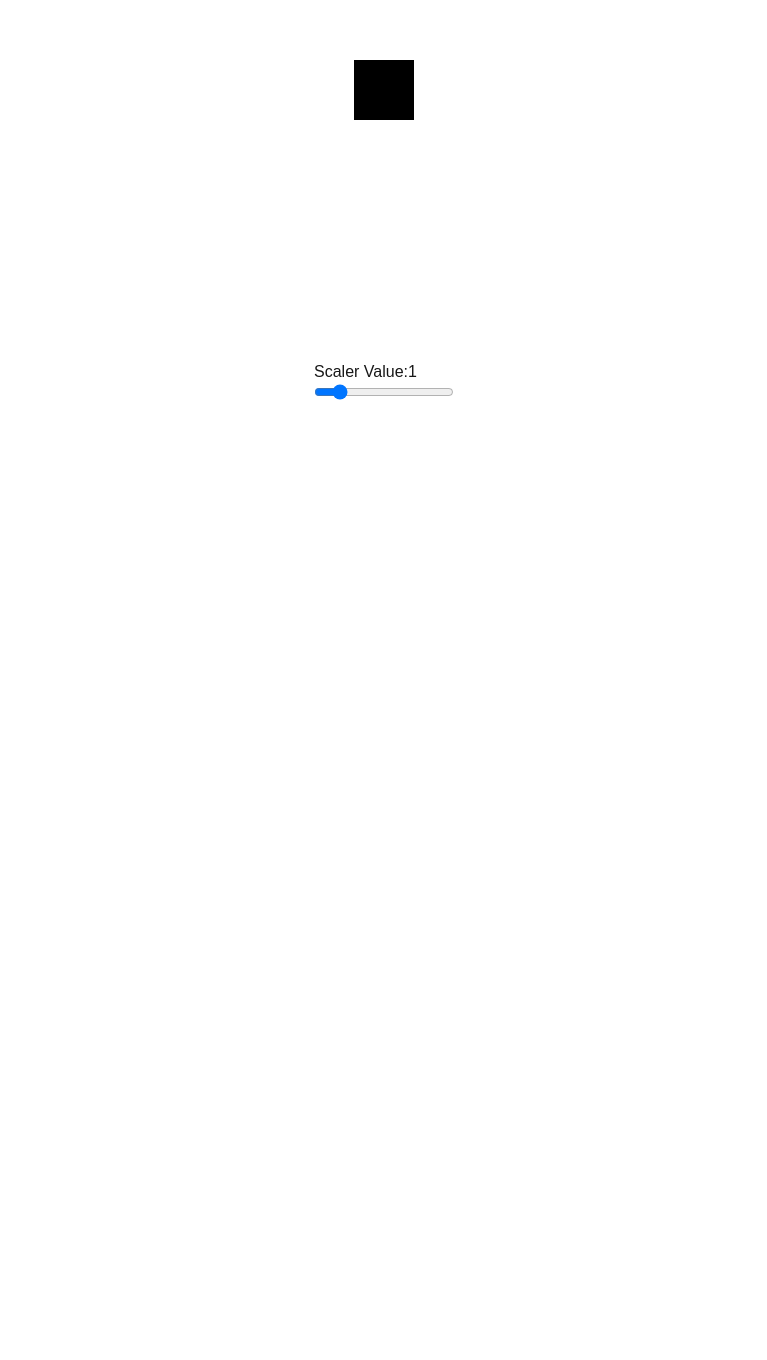
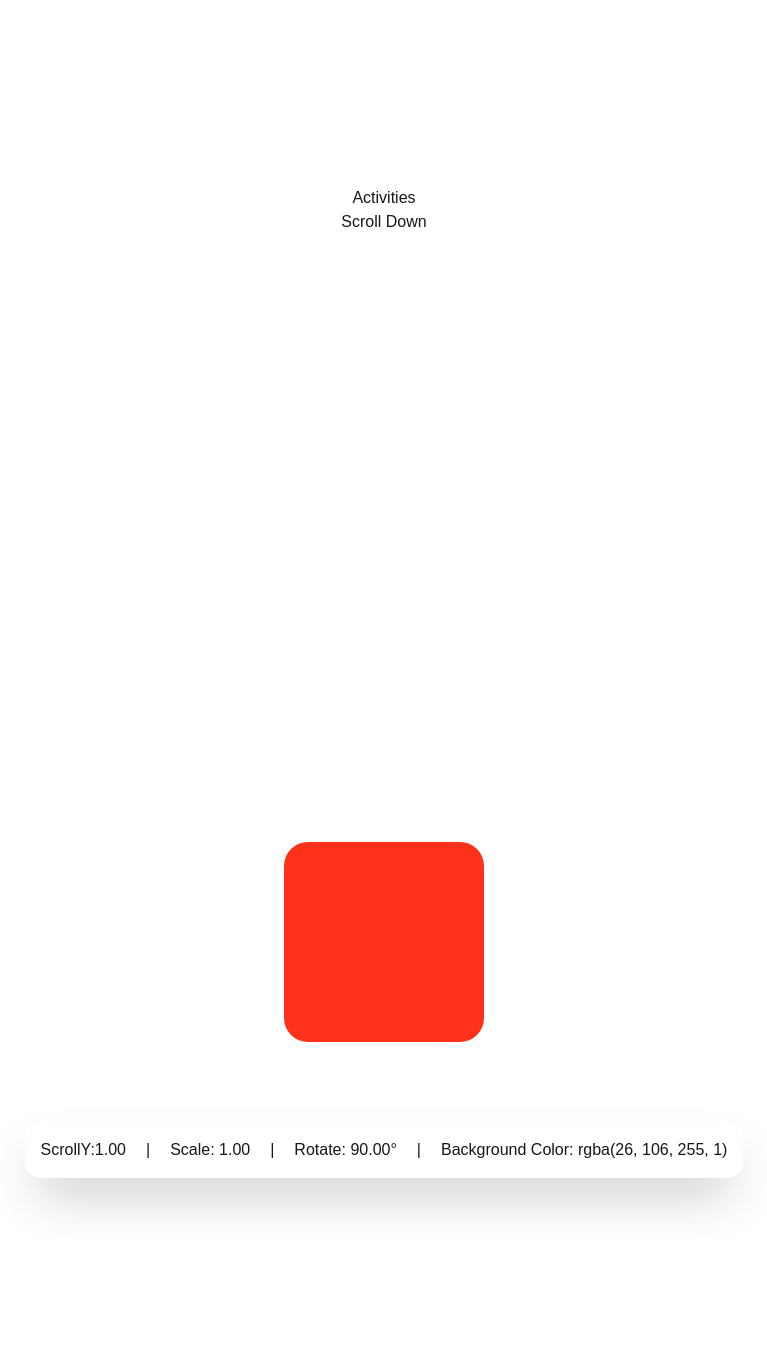
Before and after one commit to Rickson0628/Framer-Motion, a Next.js app: page / in a window 1280 px wide. Shown: the part 190-1550 px from the top of the page, without its empty margins (256-1023 px from the left). Before the commit the page ends 800 px from the top, so only its background shows below. Built offline with nearby package versions, Linux system fonts and the light colour scheme.

Commit message:
learn scrollY and transform

```diff
--- /dev/null
+++ b/app/components/Landing.tsx
@@ -0,0 +1,12 @@
+import React from 'react';
+
+const Landing = () => {
+  return (
+    <div className="h-[100vh] flex flex-col justify-center items-center">
+      <div>Activities</div>
+      <div>Scroll Down</div>
+    </div>
+  );
+};
+
+export default Landing;
--- /dev/null
+++ b/app/components/RotatingBox.tsx
@@ -0,0 +1,67 @@
+import React, { useState, useRef } from 'react';
+import { motion, useScroll, useMotionValueEvent, useTransform } from 'motion/react'
+
+const RotatingBox = () => {
+  const [y, setY] = useState(0);
+  const [curScale, setCurScale] = useState(1);
+  const [bg, setBg] = useState("#F5F200")
+  const [curRotate, setCurRotate] = useState(-90)
+  const sectionRef = useRef(null);
+  const { scrollYProgress } = useScroll({ target: sectionRef, offset: ["start end", "end end"], });
+  useMotionValueEvent(scrollYProgress, "change", (latest) => {
+    console.log(latest)
+    setY(Number(latest))
+  })
+
+
+
+
+
+  const scale = useTransform(scrollYProgress, [0, 0.8, 1], [1, 1.2, 1])
+  const rotate = useTransform(scrollYProgress, [0, 0.8, 1], [-90, 0, 90])
+   const backgroundColor = useTransform(
+    scrollYProgress,
+    [0, 0.33, 0.9, 1],
+    ["#FF311A", "#48FF1A", "#FF1AE0", "#1A6AFF"]
+  );
+
+  useMotionValueEvent(scale, "change", (latest) => {
+
+    setCurScale(Number(latest))
+  });
+
+
+  useMotionValueEvent(rotate, "change", (latest) => {
+
+    setCurRotate(Number(latest))
+  });
+
+
+  useMotionValueEvent(backgroundColor, "change", (latest) => {
+
+    setBg(latest)
+  });
+
+  return (
+
+    <section ref={sectionRef} className="relative h-[180vh] ">
+
+      <div className="sticky top-0 flex flex-col gap-20 h-screen items-center justify-center">
+        <motion.div style={{ scale, rotate, backgroundColor }} className=' w-50 h-50 rounded-3xl flex flex-col justify-center items-center ' />
+
+        <div className=' flex gap-5 justify-center items-center p-4 bg-white/5 rounded-2xl shadow-2xl '>
+          <div>ScrollY:{(y.toFixed(2))}   </div>
+          <div> | </div>
+          <div>Scale: {curScale.toFixed(2)}  </div>
+          <div> | </div>
+          <div>Rotate: {curRotate.toFixed(2)}° </div>
+          <div> | </div>
+          <div>Background Color: {bg}</div>
+        </div>
+      </div>
+
+    </section>
+  );
+};
+
+export default RotatingBox;
--- /dev/null
+++ b/app/components/ScrollCard.tsx
@@ -0,0 +1,11 @@
+import React from 'react';
+
+const ScrollCard = (  ) => {
+  return (
+    <div className='h-[100vh]'>
+      hu
+    </div>
+  );
+};
+
+export default ScrollCard;
--- /dev/null
+++ b/app/components/TransformBox.tsx
@@ -0,0 +1,15 @@
+import { motion , useMotionValue, useTransform }from 'motion/react';
+
+const TransformBox = () => {
+  const xAxis = useMotionValue(0);
+
+  const bgColor= useTransform(xAxis, [-150, 0 ,150], ["#12FF1A", "#7CF7E7", "#0E41E8"])
+
+  return (
+    <div>
+      <motion.div className='box' drag dragConstraints={{left: -100, right:100}} style={{ x:xAxis, backgroundColor: bgColor}}></motion.div>
+    </div>
+  );
+};
+
+export default TransformBox;
--- a/app/page.tsx
+++ b/app/page.tsx
@@ -8,6 +8,10 @@ import DragBox from "./components/DragBox";
 import AnimatedCard from './components/AnimatedCard';
 import Album from "./components/Album";
 import RangeSlider from "./components/RangeSlider";
+import TransformBox from "./components/TransformBox";
+import Landing from "./components/Landing";
+import RotatingBox from "./components/RotatingBox";
+import ScrollCard from "./components/ScrollCard";
 
 export default function Home() {
   return (
@@ -33,7 +37,11 @@ export default function Home() {
     {/* <DragBox /> */}
     {/* <AnimatedCard /> */}
     {/* <Album /> */}
-    <RangeSlider />
+    {/* <RangeSlider /> */}
+    {/*   */}
+    <Landing />
+    <RotatingBox />
+    <ScrollCard />
     </div>
 
   );
```
